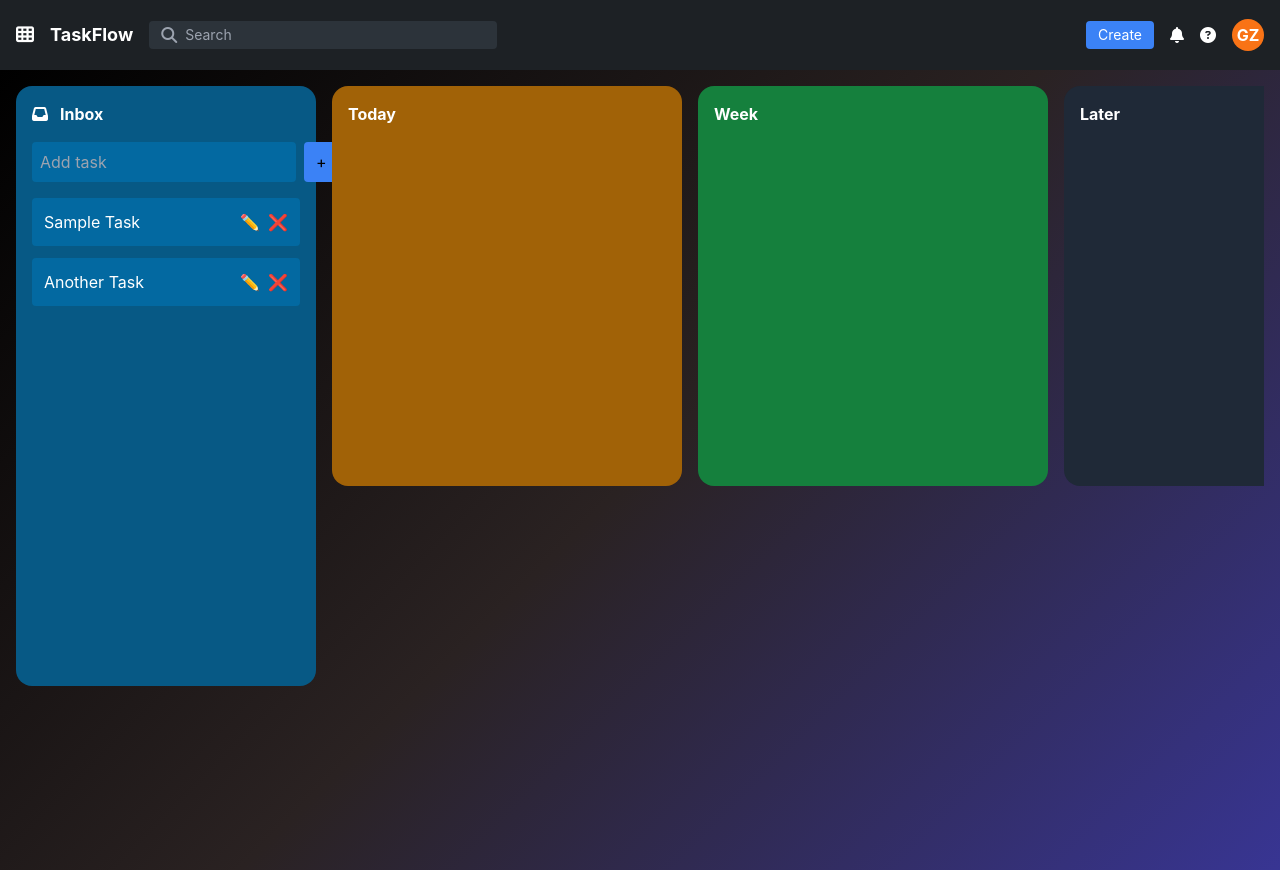
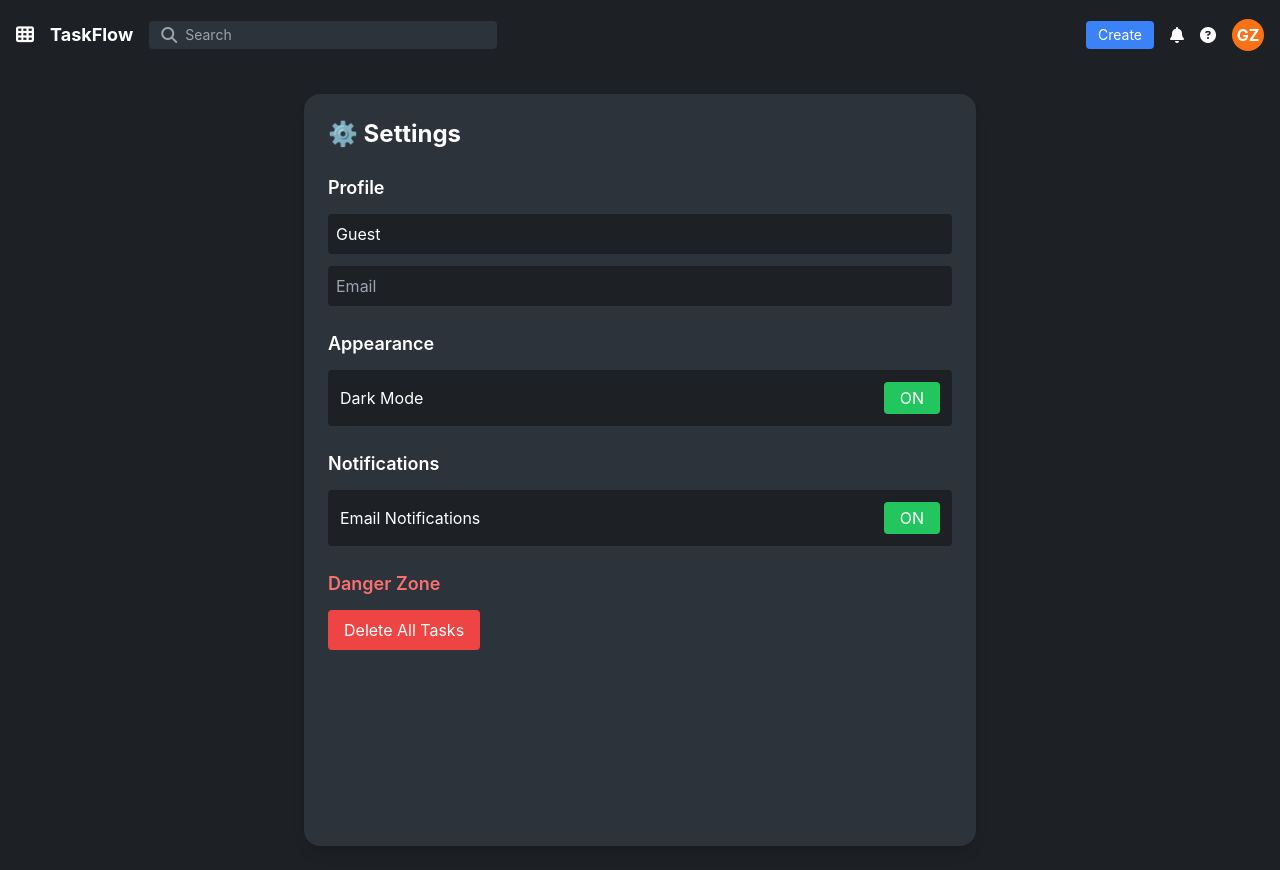
Before and after one commit to gayatrizankar/Kanban-task-manager, a React (Create React App) app: page /settings in a window 1280 px wide. Built offline with nearby package versions, Linux system fonts and the light colour scheme.

Commit message:
made the setting.jsx

```diff
--- a/package.json
+++ b/package.json
@@ -9,6 +9,7 @@
     "@testing-library/user-event": "^13.5.0",
     "react": "^19.2.4",
     "react-dom": "^19.2.4",
+    "react-router-dom": "^7.13.1",
     "react-scripts": "5.0.1",
     "web-vitals": "^2.1.4"
   },
--- a/src/App.js
+++ b/src/App.js
@@ -1,14 +1,35 @@
-import React from 'react'
-import Navbar from './components/Navbar'
-import Dashboard from './components/DashBoard'
+import React, { useState, useEffect } from "react";
+import { BrowserRouter, Routes, Route } from "react-router-dom";
+import Navbar from "./components/Navbar";
+import DashBoard from "./components/DashBoard";
+import Setting from "./components/setting";
 
-const App = () => {
+
+function App() {
+
+  const [darkMode, setDarkMode] = useState(
+    JSON.parse(localStorage.getItem("theme")) ?? true
+  );
+
+  // Save theme
+  useEffect(() => {
+    localStorage.setItem("theme", darkMode);
+  }, [darkMode]);
+
   return (
-    <>
-    <Navbar />
-    <Dashboard/>
-    </>
-  )
+    <BrowserRouter>
+      <Navbar darkMode={darkMode} />
+      <Routes>
+        <Route path="/" element={<DashBoard darkMode={darkMode} />} />
+        <Route
+          path="/settings"
+          element={
+            <Setting darkMode={darkMode} setDarkMode={setDarkMode} />
+          }
+        />
+      </Routes>
+    </BrowserRouter>
+  );
 }
 
-export default App
+export default App;
--- a/src/components/DashBoard.jsx
+++ b/src/components/DashBoard.jsx
@@ -1,6 +1,6 @@
 import React, { useState } from "react";
 
-const DashBoard = () => {
+const DashBoard = ({ darkMode }) => {
 
   const [tasks, setTasks] = useState([
     { id: 1, title: "Sample Task", status: "inbox" },
@@ -72,14 +72,10 @@ const DashBoard = () => {
 
   // DELETE COLUMN
   const deleteColumn = (colName) => {
-
-    // prevent deleting default columns (optional)
     if (["today", "week", "later"].includes(colName)) return;
 
-    // remove column
     setColumns(columns.filter((c) => c !== colName));
 
-    // move tasks back to inbox
     setTasks(
       tasks.map((task) =>
         task.status === colName
@@ -90,20 +86,25 @@ const DashBoard = () => {
   };
 
   return (
-<div
-  style={{
-    background: "linear-gradient(135deg, #000000, #2a2222, #383593)"
-  }}
-  className="min-h-screen w-full flex gap-4 p-4"
->
     <div
+      className={`min-h-screen w-full flex gap-4 p-4 ${
+        darkMode
+          ? "bg-[#1d2125] text-white"
+          : "bg-gray-100 text-black"
+      }`}
+    >
+
+      {/* INBOX */}
+      <div
         onDragOver={(e) => e.preventDefault()}
         onDrop={() => handleDrop("inbox")}
-        className="w-[300px] h-[600px] bg-sky-800 rounded-2xl p-4 flex flex-col"
+        className={`w-[300px] h-[600px] rounded-2xl p-4 flex flex-col ${
+          darkMode ? "bg-sky-800" : "bg-blue-200"
+        }`}
       >
         <div className="flex items-center gap-3 mb-4">
-          <i className="fa-solid fa-inbox text-white"></i>
-          <h2 className="text-white font-bold">Inbox</h2>
+          <i className="fa-solid fa-inbox"></i>
+          <h2 className="font-bold">Inbox</h2>
         </div>
 
         {/* INPUT */}
@@ -112,9 +113,13 @@ const DashBoard = () => {
             value={newTask}
             onChange={(e) => setNewTask(e.target.value)}
             placeholder="Add task"
-            className="flex-1 p-2 rounded bg-sky-700 text-white outline-none"
+            className={`flex-1 p-2 rounded outline-none ${
+              darkMode
+                ? "bg-sky-700 text-white"
+                : "bg-white text-black"
+            }`}
           />
-          <button onClick={addTask} className="bg-blue-500 px-3 rounded">
+          <button onClick={addTask} className="bg-blue-500 px-3 rounded text-white">
             +
           </button>
         </div>
@@ -128,7 +133,11 @@ const DashBoard = () => {
                 key={task.id}
                 draggable
                 onDragStart={() => handleDragStart(task)}
-                className="bg-sky-700 p-3 rounded text-white flex justify-between items-center cursor-grab active:cursor-grabbing"
+                className={`p-3 rounded flex justify-between items-center cursor-grab ${
+                  darkMode
+                    ? "bg-sky-700 text-white"
+                    : "bg-blue-300 text-black"
+                }`}
               >
                 <span>{task.title}</span>
 
@@ -150,30 +159,14 @@ const DashBoard = () => {
           let cardColor = "bg-gray-700";
 
           if (col === "today") {
-            bgColor = "bg-yellow-700";
-            cardColor = "bg-yellow-600";
+            bgColor = darkMode ? "bg-yellow-700" : "bg-yellow-300";
+            cardColor = darkMode ? "bg-yellow-600" : "bg-yellow-200";
           } else if (col === "week") {
-            bgColor = "bg-green-700";
-            cardColor = "bg-green-600";
+            bgColor = darkMode ? "bg-green-700" : "bg-green-300";
+            cardColor = darkMode ? "bg-green-600" : "bg-green-200";
           } else if (col === "later") {
-            bgColor = "bg-gray-800";
-            cardColor = "bg-gray-700";
-          } else {
-            const colors = [
-              "bg-purple-700",
-              "bg-pink-700",
-              "bg-indigo-700",
-              "bg-teal-700"
-            ];
-            const cardColors = [
-              "bg-purple-600",
-              "bg-pink-600",
-              "bg-indigo-600",
-              "bg-teal-600"
-            ];
-
-            bgColor = colors[index % colors.length];
-            cardColor = cardColors[index % cardColors.length];
+            bgColor = darkMode ? "bg-gray-800" : "bg-gray-300";
+            cardColor = darkMode ? "bg-gray-700" : "bg-gray-200";
           }
 
           return (
@@ -181,17 +174,16 @@ const DashBoard = () => {
               key={col}
               onDragOver={(e) => e.preventDefault()}
               onDrop={() => handleDrop(col)}
-              className={`min-w-[350px] h-[400px] ${bgColor} rounded-2xl p-4 text-white hover:scale-[1.02] transition`}
+              className={`min-w-[350px] h-[400px] ${bgColor} rounded-2xl p-4 hover:scale-[1.02] transition`}
             >
               {/* HEADER */}
               <div className="flex justify-between items-center mb-4">
                 <h3 className="font-bold capitalize">{col}</h3>
 
-                {/* DELETE COLUMN */}
                 {!["today", "week", "later"].includes(col) && (
                   <button
                     onClick={() => deleteColumn(col)}
-                    className="text-red-300 hover:text-red-500"
+                    className="text-red-400"
                   >
                     ❌
                   </button>
--- a/src/components/Navbar.jsx
+++ b/src/components/Navbar.jsx
@@ -1,19 +1,23 @@
 import React, { useState } from "react";
+import { useNavigate } from "react-router-dom";
 
-const Navbar = () => {
+const Navbar = ({ darkMode }) => {
   const [search, setSearch] = useState("");
   const [showNotifications, setShowNotifications] = useState(false);
   const [showHelp, setShowHelp] = useState(false);
   const [showProfile, setShowProfile] = useState(false);
   const [showMenu, setShowMenu] = useState(false);
 
-  // CREATE BUTTON
+  const navigate = useNavigate();
+
   const handleCreate = () => {
     alert("Create new task clicked!");
   };
 
   return (
-    <div className="flex items-center justify-between px-4 h-[70px] w-full bg-[#1d2125] text-white relative">
+    <div className={`flex items-center justify-between px-4 h-[70px] w-full relative ${
+      darkMode ? "bg-[#1d2125] text-white" : "bg-white text-black"
+    }`}>
 
       {/* LEFT */}
       <div className="flex items-center gap-4">
@@ -25,10 +29,17 @@ const Navbar = () => {
         ></i>
 
         {/* LOGO */}
-        <h1 className="font-bold text-lg">TaskFlow</h1>
+        <h1
+          onClick={() => navigate("/")}
+          className="font-bold text-lg cursor-pointer"
+        >
+          TaskFlow
+        </h1>
 
         {/* SEARCH */}
-        <div className="bg-[#2c333a] px-3 py-1 rounded flex items-center">
+        <div className={`px-3 py-1 rounded flex items-center ${
+          darkMode ? "bg-[#2c333a]" : "bg-gray-200"
+        }`}>
           <i className="fa-solid fa-magnifying-glass text-gray-400 mr-2"></i>
           <input
             value={search}
@@ -59,7 +70,9 @@ const Navbar = () => {
           ></i>
 
           {showNotifications && (
-            <div className="absolute right-0 mt-2 w-60 bg-[#2c333a] p-3 rounded shadow-lg">
+            <div className={`absolute right-0 mt-2 w-60 p-3 rounded shadow-lg ${
+              darkMode ? "bg-[#2c333a]" : "bg-white text-black"
+            }`}>
               <p className="text-sm">No new notifications 🔔</p>
             </div>
           )}
@@ -73,7 +86,9 @@ const Navbar = () => {
           ></i>
 
           {showHelp && (
-            <div className="absolute right-0 mt-2 w-60 bg-[#2c333a] p-3 rounded shadow-lg">
+            <div className={`absolute right-0 mt-2 w-60 p-3 rounded shadow-lg ${
+              darkMode ? "bg-[#2c333a]" : "bg-white text-black"
+            }`}>
               <p className="text-sm">Help Section</p>
               <ul className="text-xs mt-2 space-y-1">
                 <li>• Create tasks</li>
@@ -94,13 +109,30 @@ const Navbar = () => {
           </div>
 
           {showProfile && (
-            <div className="absolute right-0 mt-2 w-40 bg-[#2c333a] rounded shadow-lg">
-              <button className="block w-full text-left px-3 py-2 hover:bg-gray-700">
-                Profile
+            <div className={`absolute right-0 mt-2 w-40 rounded shadow-lg ${
+              darkMode ? "bg-[#2c333a]" : "bg-white text-black"
+            }`}>
+
+              <button
+                onClick={() => {
+                  setShowProfile(false);
+                  navigate("/");
+                }}
+                className="block w-full text-left px-3 py-2 hover:bg-gray-400"
+              >
+                Dashboard
               </button>
-              <button className="block w-full text-left px-3 py-2 hover:bg-gray-700">
+
+              <button
+                onClick={() => {
+                  setShowProfile(false);
+                  navigate("/settings");
+                }}
+                className="block w-full text-left px-3 py-2 hover:bg-gray-400"
+              >
                 Settings
               </button>
+
               <button className="block w-full text-left px-3 py-2 hover:bg-red-500">
                 Logout
               </button>
@@ -111,12 +143,36 @@ const Navbar = () => {
 
       {/* MENU PANEL */}
       {showMenu && (
-        <div className="absolute top-[70px] left-0 w-60 h-[calc(100vh-70px)] bg-[#2c333a] p-4">
+        <div className={`absolute top-[70px] left-0 w-60 h-[calc(100vh-70px)] p-4 ${
+          darkMode ? "bg-[#2c333a]" : "bg-gray-200 text-black"
+        }`}>
           <p className="mb-2 font-bold">Menu</p>
           <ul className="space-y-2 text-sm">
-            <li className="cursor-pointer hover:text-blue-400">Dashboard</li>
-            <li className="cursor-pointer hover:text-blue-400">Tasks</li>
-            <li className="cursor-pointer hover:text-blue-400">Settings</li>
+
+            <li
+              onClick={() => {
+                navigate("/");
+                setShowMenu(false);
+              }}
+              className="cursor-pointer hover:text-blue-400"
+            >
+              Dashboard
+            </li>
+
+            <li className="cursor-pointer hover:text-blue-400">
+              Tasks
+            </li>
+
+            <li
+              onClick={() => {
+                navigate("/settings");
+                setShowMenu(false);
+              }}
+              className="cursor-pointer hover:text-blue-400"
+            >
+              Settings
+            </li>
+
           </ul>
         </div>
       )}
--- /dev/null
+++ b/src/components/setting.jsx
@@ -0,0 +1,104 @@
+import React, { useState } from "react";
+
+const Setting = ({ darkMode, setDarkMode }) => {
+
+  const [username, setUsername] = useState("Guest");
+  const [email, setEmail] = useState("");
+  const [notifications, setNotifications] = useState(true);
+
+  return (
+    <div className={`min-h-screen p-6 flex justify-center ${
+      darkMode ? "bg-[#1d2125] text-white" : "bg-gray-100 text-black"
+    }`}>
+
+      <div className={`w-full max-w-2xl rounded-2xl p-6 shadow-lg ${
+        darkMode ? "bg-[#2c333a]" : "bg-white"
+      }`}>
+
+        {/* Title */}
+        <h1 className="text-2xl font-bold mb-6">⚙️ Settings</h1>
+
+        {/* Profile */}
+        <div className="mb-6">
+          <h2 className="text-lg font-semibold mb-3">Profile</h2>
+
+          <div className="flex flex-col gap-3">
+            <input
+              type="text"
+              value={username}
+              onChange={(e) => setUsername(e.target.value)}
+              placeholder="Username"
+              className={`p-2 rounded outline-none ${
+                darkMode ? "bg-[#1d2125]" : "bg-gray-200"
+              }`}
+            />
+
+            <input
+              type="email"
+              value={email}
+              onChange={(e) => setEmail(e.target.value)}
+              placeholder="Email"
+              className={`p-2 rounded outline-none ${
+                darkMode ? "bg-[#1d2125]" : "bg-gray-200"
+              }`}
+            />
+          </div>
+        </div>
+
+        {/* Dark Mode */}
+        <div className="mb-6">
+          <h2 className="text-lg font-semibold mb-3">Appearance</h2>
+
+          <div className={`flex items-center justify-between p-3 rounded ${
+            darkMode ? "bg-[#1d2125]" : "bg-gray-200"
+          }`}>
+            <span>Dark Mode</span>
+
+            <button
+              onClick={() => setDarkMode(!darkMode)}
+              className={`px-4 py-1 rounded ${
+                darkMode ? "bg-green-500" : "bg-gray-500"
+              }`}
+            >
+              {darkMode ? "ON" : "OFF"}
+            </button>
+          </div>
+        </div>
+
+        {/* Notifications */}
+        <div className="mb-6">
+          <h2 className="text-lg font-semibold mb-3">Notifications</h2>
+
+          <div className={`flex items-center justify-between p-3 rounded ${
+            darkMode ? "bg-[#1d2125]" : "bg-gray-200"
+          }`}>
+            <span>Email Notifications</span>
+
+            <button
+              onClick={() => setNotifications(!notifications)}
+              className={`px-4 py-1 rounded ${
+                notifications ? "bg-green-500" : "bg-gray-500"
+              }`}
+            >
+              {notifications ? "ON" : "OFF"}
+            </button>
+          </div>
+        </div>
+
+        {/* Danger */}
+        <div>
+          <h2 className="text-lg font-semibold mb-3 text-red-400">
+            Danger Zone
+          </h2>
+
+          <button className="bg-red-500 px-4 py-2 rounded hover:bg-red-600">
+            Delete All Tasks
+          </button>
+        </div>
+
+      </div>
+    </div>
+  );
+};
+
+export default Setting;
```
Also changed, not shown: 1 other file (tests, documents, lock files or other folders).
